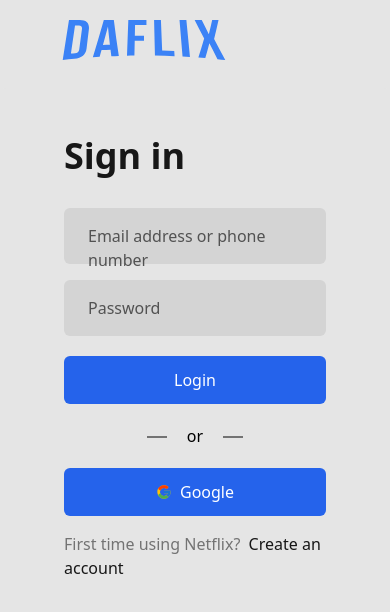
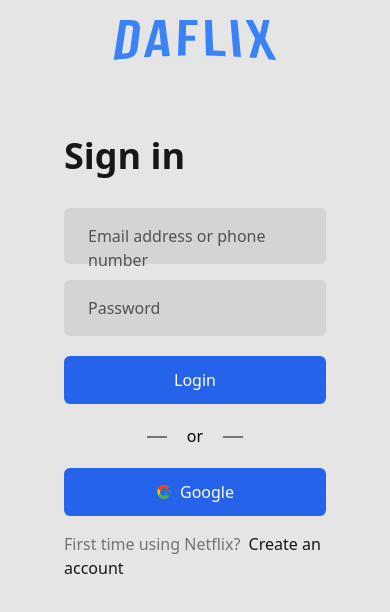
Before and after one commit to lucabrx/daflix, a Next.js app: page /auth in a window 390 px wide. Shown: the top 612 px of the page. Built offline with nearby package versions, Linux system fonts and the light colour scheme.

Commit message:
logo on auth page fixed ui

```diff
--- a/src/pages/auth.tsx
+++ b/src/pages/auth.tsx
@@ -48,7 +48,7 @@
   return (
 <div className='relative h-full w-full bg-[url("/hero.jpg")] bg-no-repeat bg-fixed bg-center bg-cover'>
 <div className='bg-neutral-200 w-full h-full lg:bg-opacity-20'>
-    <div className='px-12 py-5 '>
+    <div className='px-12 py-5 flex w-fulll justify-center md:justify-start'>
         <div className='h-10 w-48 relative '>
         <Image src='/logo.svg' fill alt="logo" />
         </div>
```
